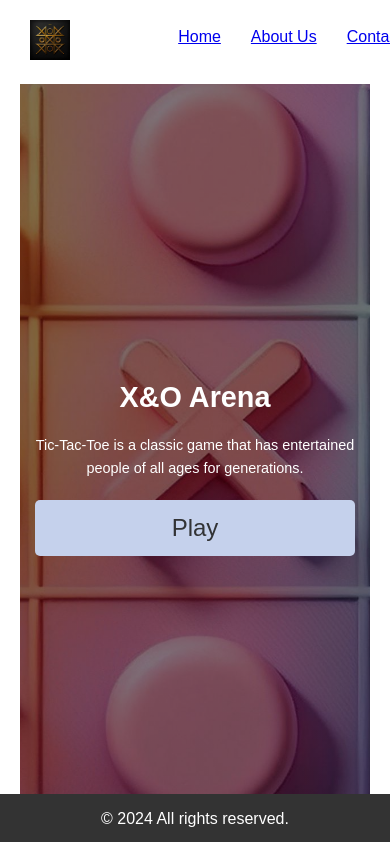
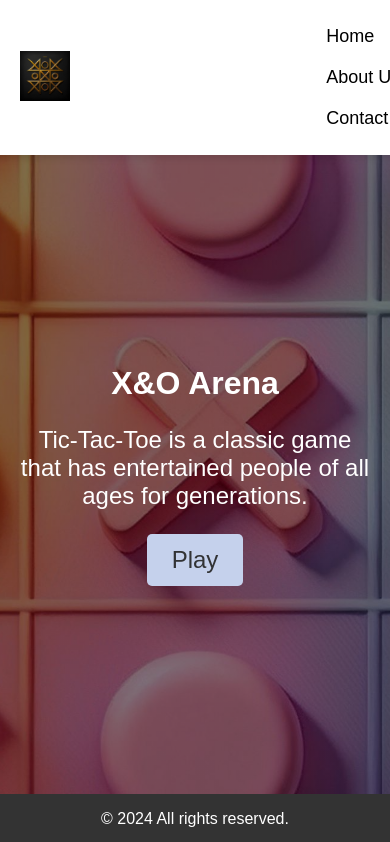
Before and after one commit to Mirjana3/X-O-Arena, a plain HTML site: page index.html in a window 390 px wide. Shown: the top 842 px of the page. Drawn offline with Linux system fonts and the light colour scheme.

Commit message:
Update page.css

```diff
--- a/page.css
+++ b/page.css
@@ -1,111 +1,76 @@
-/* Global styles */
+/* Global Styles */
 body, html {
   margin: 0;
   padding: 0;
   font-family: Arial, sans-serif;
+  scroll-behavior: smooth;
 }
 
 /* Navigation Bar */
 nav {
   background-color: white;
-  color: black;
   display: flex;
   justify-content: space-between;
   align-items: center;
-  padding: 20px 30px;
+  padding: 10px 20px;
   position: fixed;
   top: 0;
-  width: 100%;
+  width: 97.5%;
+  box-shadow: 0 4px 6px rgba(0, 0, 0, 0.1);
 }
-nav ul {
-  list-style: none;
-  align-items: center;
-  display: flex;
-  margin: 0;
-  padding: 0;
+
+.nav-logo .logo {
+  width: 50px;
 }
-nav ul li {
-  margin: 0 15px;
-}
-.nav-logo {
-  flex: 1;
-}
-.logo {
-  width: 50px;
-  height: auto;
-}
+
 .nav-links {
-  flex: 2;
-  display: flex;
-  justify-content: center;
-  align-items: center;
-}
-.nav-links ul {
   display: flex;
   list-style: none;
-  padding: 0;
-  margin: 0;
+  gap: 20px;
 }
 
-.nav-links ul li {
-  margin: 0 15px;
-}
-
-.nav-links ul li a {
+.nav-links a {
   text-decoration: none;
   color: black;
   font-size: 18px;
-  line-height: 1;
 }
 
-/* Optional: Hover effect */
-.nav-links ul li a:hover {
+.nav-links a:hover {
   text-decoration: underline;
 }
 
-
+/* Sections */
 section {
   display: flex;
   justify-content: center;
   align-items: center;
   min-height: 100vh;
-  padding: 20px;
+  padding: 40px 20px;
   text-align: center;
 }
 
 /* Home Section */
 #home {
-  background:
-    linear-gradient(rgba(0, 0, 0, 0.5), rgba(0, 0, 0, 0.5)), /* Adds a semi-transparent black overlay */
-    url('Tic-tac-toe.jpeg') no-repeat center center/cover; /* Background image */
+  background: linear-gradient(rgba(0,0,0,0.5), rgba(0,0,0,0.5)), url('Tic-tac-toe.jpeg') center/cover;
   color: white;
-  text-align: center;
-  display: flex;
   flex-direction: column;
-  justify-content: center;
-  align-items: center;
-  min-height: 100vh;
 }
 
 #home h1 {
-  color: white;
-  font-size: 5rem;
+  font-size: 4rem;
   margin-bottom: 20px;
 }
 
 #home p {
   font-size: 1.5rem;
-  max-width: 800px;
-  line-height: 1.6;
-  margin-bottom: 20px;
-  color: white;
+  max-width: 700px;
 }
 
 #home button {
   background-color: #C5D1EC;
   color: #323335;
   border: none;
-  padding: 10px 20px;
+  padding: 12px 25px;
   font-size: 1.5rem;
   cursor: pointer;
   border-radius: 5px;
@@ -116,13 +81,10 @@ section {
   color: white;
 }
 
-/* About Us Section */
+/* About Us */
 #about-us {
+  background-color: #f8f8f8;
   display: flex;
-  justify-content: center;
-  align-items: center;
-  padding: 50px 20px;
-  background-color: #f8f8f8; /* Neutral background for the section */
 }
 
 .about-container {
@@ -131,79 +93,52 @@ section {
   align-items: center;
   max-width: 1200px;
   width: 100%;
-  gap: 30px; /* Adds spacing between text and image */
+  gap: 30px;
 }
 
 .about-text {
-  flex: 1; /* Ensures text takes up equal space as the image */
-  text-align: left; /* Aligns text to the left */
+  flex: 1;
+  text-align: left;
 }
 
 .about-text h2 {
   font-size: 2.5rem;
-  margin-bottom: 20px;
   color: #333;
 }
 
 .about-text p {
   font-size: 1.2rem;
-  line-height: 1.6;
   color: #555;
 }
 
 .about-image {
-  flex: 1; /* kako bi slika i tekst bili ravnomjerno raspoređeni*/
-  background: url('Tic-Tac-Toe.png') no-repeat center center/cover;
+  flex: 1;
+  background: url('Tic-Tac-Toe.png') center/cover;
   height: 100vh;
   border-radius: 10px;
 }
 
-
-@media (max-width: 768px) { /* za manje ekrane */
-  .about-container {
-    flex-direction: column; /* vertikalno slagati */
-    gap: 20px; /* prostor između slike i teksta */
-  }
-
-  .about-image {
-    height: 200px
-  }
-}
-
-
-/* Contact Section */
+/* Contact */
 #contact {
-  display: flex;
-  flex-direction: column;
-  align-items: center;
-  text-align: center;
-  padding: 50px 20px;
   background-color: #f8f8f8;
   color: #333;
+  flex-direction: column;
 }
 
 #contact h2 {
   font-size: 2.5rem;
-  margin-bottom: 20px;
 }
 
-#contact p {
+#contact p, #contact ul {
   font-size: 1.5rem;
-  margin-bottom: 30px;
   color: #555;
-}
-
-#contact ul {
   list-style: none;
-  padding: 0;
-  margin: 0;
 }
 
 #contact ul li {
   font-size: 1.5rem;
   color: #0078D4;
 }
-
 
 /* Footer */
 footer {
@@ -215,44 +150,18 @@ section {
   width: 100%;
 }
 
-  /* manji ekran */
+/* Responsive */
 @media (max-width: 768px) {
-    nav ul {
-      text-align: center;
-    }
-
-    nav ul li {
-      display: block;
-      margin-bottom: 10px;
-    }
-    .logo {
-      width: 40px;
-    }
-
-    #home, #about-us, #contact {
-      margin: 20px;
-      padding: 15px;
-    }
-
-    #home {
+  .nav-links {
     flex-direction: column;
   }
 
-    #home a button {
-      width: 100%;
-      padding: 14px;
+  #home h1 {
+    font-size: 2rem;
   }
 
-    /* Font size adjustment for smaller screens */
-    #home h1 {
-      font-size: 1.8rem; /* Adjust for mobile devices */
-    }
-
-    #home p {
-      font-size: 0.9rem;
-    }
-
-    #about-us p, #contact p {
-      font-size: 14px;
+  .about-container {
+    flex-direction: column;
+    text-align: center;
   }
 }
```
Lines whose indentation alone changed are shown as unchanged.
